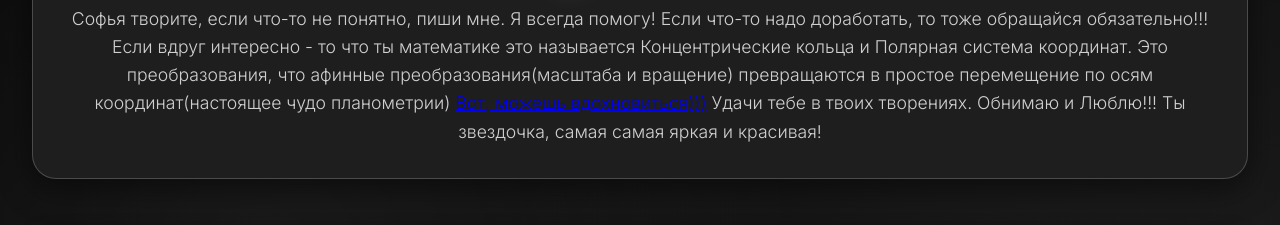
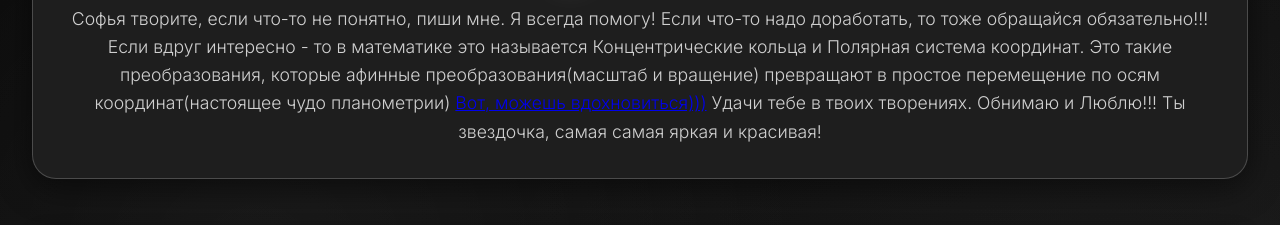
Before and after one commit to shafrnv/biser_image, a plain HTML site: page index.html in a window 1280 px wide. Shown: the part 132-357 px from the top of the page. Drawn offline with Linux system fonts and the light colour scheme.

Commit message:
good grammar

```diff
--- a/index.html
+++ b/index.html
@@ -27,8 +27,8 @@
                 </h1>
                 <p class="tagline">Софья творите, если что-то не понятно, пиши мне. Я всегда помогу!
                     Если что-то надо доработать, то тоже обращайся обязательно!!!
-                    Если вдруг интересно - то что ты математике это называется Концентрические кольца и Полярная система координат.
-                    Это преобразования, что афинные преобразования(масштаба и вращение) превращаются в простое перемещение по осям координат(настоящее чудо планометрии)
+                    Если вдруг интересно - то в математике это называется Концентрические кольца и Полярная система координат.
+                    Это такие преобразования, которые афинные преобразования(масштаб и вращение) превращают в простое перемещение по осям координат(настоящее чудо планометрии)
                     <a href="https://ru.wikipedia.org/wiki/%D0%9A%D0%BE%D0%BD%D1%86%D0%B5%D0%BD%D1%82%D1%80%D0%B8%D1%87%D0%BD%D1%8B%D0%B5_%D0%BE%D0%B1%D1%8A%D0%B5%D0%BA%D1%82%D1%8B" target="_blank">Вот, можешь вдохновиться)))</a>
                     Удачи тебе в твоих творениях. Обнимаю и Люблю!!! Ты звездочка, самая самая яркая и красивая!
                 </p>
```
